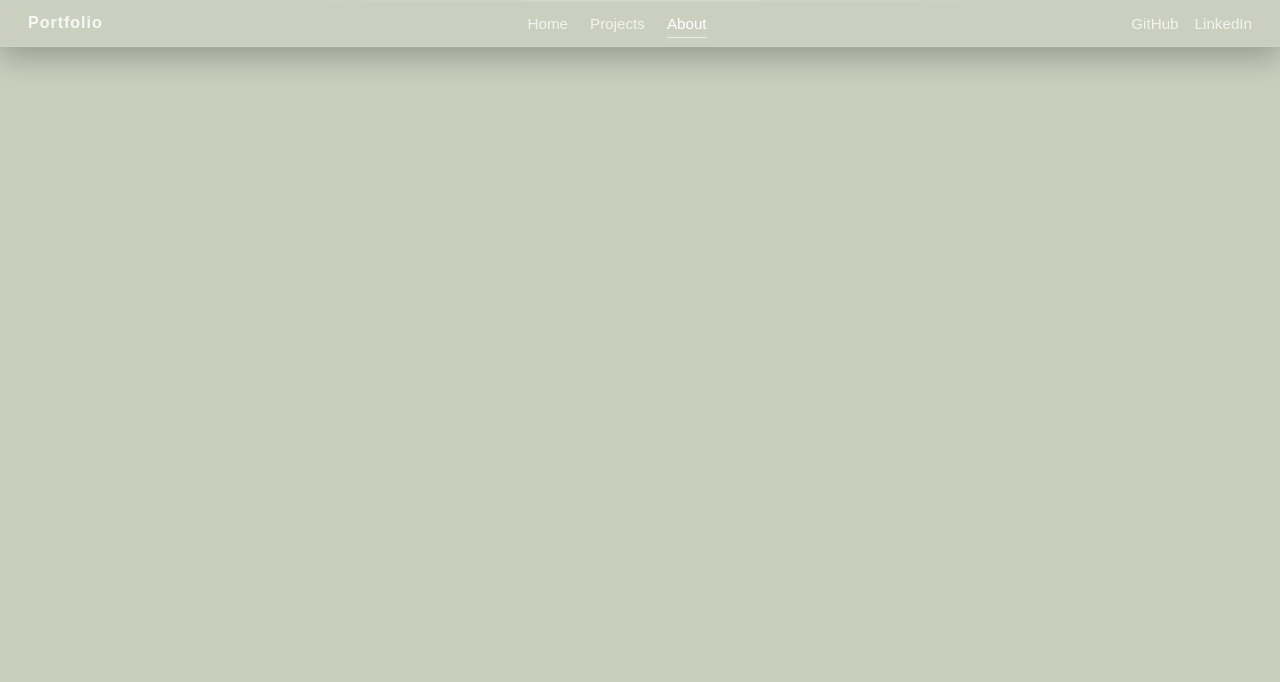
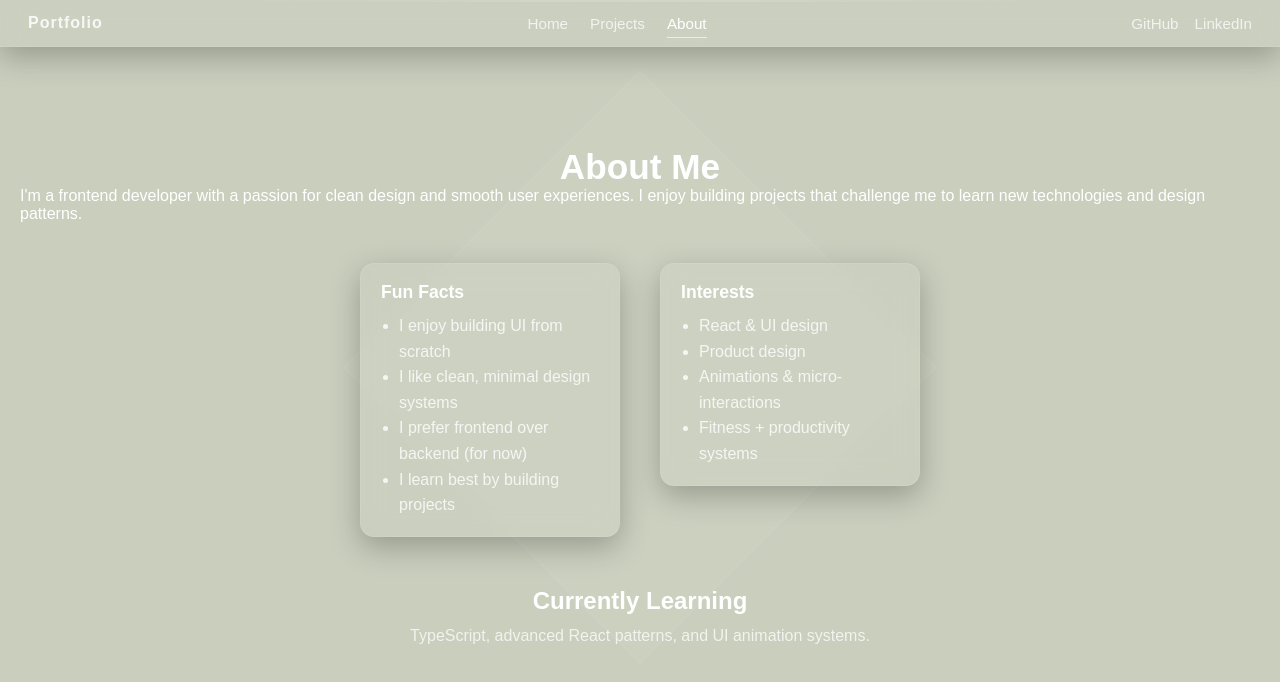
Before and after one commit to Euni-B/pivot-code, a React (Vite) app in the folder my-profile/: page /about in a window 1280 px wide. Shown: the top 682 px of the page. Built offline with nearby package versions, Linux system fonts and the light colour scheme.

Commit message:
06-02.classwork

```diff
--- a/my-profile/src/App.tsx
+++ b/my-profile/src/App.tsx
@@ -2,6 +2,7 @@ import { BrowserRouter as Router, Routes, Route } from "react-router-dom";
 
 import NavBar from "./components/NavBar";
 import Home from "./screens/Home";
+import About from "./screens/About";
 
 function App() {
   return (
@@ -10,7 +11,9 @@ function App() {
 
       <Routes>
         <Route path="/" element={<Home />} />
+        <Route path="/about" element={<About />} />
       </Routes>
+
     </Router>
   );
 }
--- a/my-profile/src/screens/About.tsx
+++ b/my-profile/src/screens/About.tsx
@@ -0,0 +1,53 @@
+import "../styles/About.css";
+
+function About() {
+    return (
+        <div className="about-page">
+
+            {/* BACKLIT DIAMOND LAYER */}
+            <div className="about-diamond" />
+
+            {/* TOP TITLE */}
+            <div className="about-header">
+                <h1>About Me</h1>
+                <p>I'm a frontend developer with a passion for clean design and smooth user experiences. I enjoy building projects that challenge me to learn new technologies and design patterns.</p>
+            </div>
+
+            {/* MIDDLE TWO COLUMNS */}
+            <div className="about-grid">
+
+                <div className="about-card">
+                    <h2>Fun Facts</h2>
+                    <ul>
+                        <li>I enjoy building UI from scratch</li>
+                        <li>I like clean, minimal design systems</li>
+                        <li>I prefer frontend over backend (for now)</li>
+                        <li>I learn best by building projects</li>
+                    </ul>
+                </div>
+
+                <div className="about-card">
+                    <h2>Interests</h2>
+                    <ul>
+                        <li>React & UI design</li>
+                        <li>Product design</li>
+                        <li>Animations & micro-interactions</li>
+                        <li>Fitness + productivity systems</li>
+                    </ul>
+                </div>
+
+            </div>
+
+            {/* BOTTOM SECTION */}
+            <div className="about-bottom">
+                <h2>Currently Learning</h2>
+                <p>
+                    TypeScript, advanced React patterns, and UI animation systems.
+                </p>
+            </div>
+
+        </div>
+    );
+}
+
+export default About;
--- /dev/null
+++ b/my-profile/src/styles/About.css
@@ -0,0 +1,108 @@
+.about-page {
+  position: relative;
+
+  min-height: 100vh;
+  padding: 100px 20px 60px;
+
+  display: flex;
+  flex-direction: column;
+  align-items: center;
+
+  color: white;
+}
+
+.about-diamond {
+  position: absolute;
+
+  width: 420px;
+  height: 420px;
+
+  background: rgba(255, 255, 255, 0.03);
+  border: 1px solid rgba(255, 255, 255, 0.08);
+
+  transform: rotate(45deg);
+
+  top: 40%;
+  left: 50%;
+  transform-origin: center;
+  translate: -50% -50%;
+
+  z-index: 0;
+
+  box-shadow:
+    0 0 80px rgba(255, 255, 255, 0.04),
+    0 0 140px rgba(255, 255, 255, 0.02);
+}
+
+.about-header {
+  position: relative;
+  z-index: 2;
+
+  margin-bottom: 40px;
+}
+
+.about-header h1 {
+  font-size: 2.2rem;
+  font-weight: 600;
+
+  text-align: center;
+
+  text-shadow:
+    0 0 12px rgba(255, 255, 255, 0.08);
+}
+
+.about-grid {
+  position: relative;
+  z-index: 2;
+
+  display: flex;
+  gap: 40px;
+
+  justify-content: center;
+  align-items: flex-start;
+
+  margin-bottom: 50px;
+}
+
+.about-card {
+  width: 260px;
+
+  padding: 18px 20px;
+
+  background: rgba(255, 255, 255, 0.04);
+  backdrop-filter: blur(12px);
+
+  border: 1px solid rgba(255, 255, 255, 0.08);
+  border-radius: 14px;
+
+  box-shadow: 0 10px 30px rgba(0, 0, 0, 0.25);
+}
+
+.about-card h2 {
+  font-size: 1.1rem;
+  margin-bottom: 10px;
+}
+
+.about-card ul {
+  padding-left: 18px;
+  line-height: 1.6;
+
+  opacity: 0.8;
+}
+.about-bottom {
+  position: relative;
+  z-index: 2;
+
+  text-align: center;
+
+  max-width: 500px;
+}
+
+.about-bottom h2 {
+  margin-bottom: 8px;
+}
+
+.about-bottom p {
+  opacity: 0.75;
+  line-height: 1.6;
+}
```
